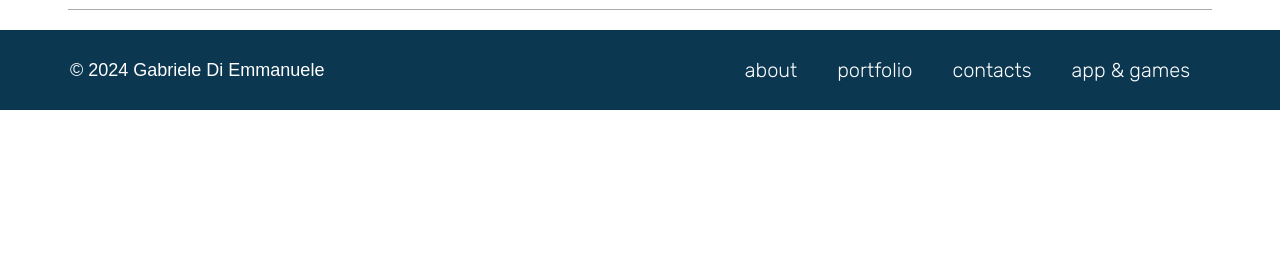
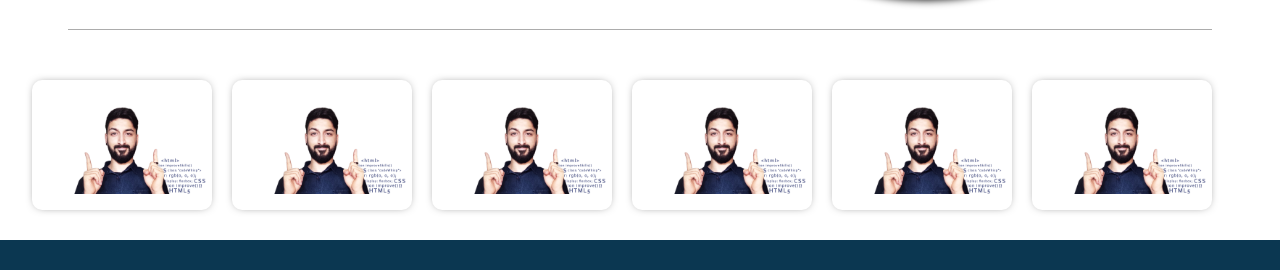
Before and after one commit to gabrielediemmanuele/gabrielediemmanuele.github.io, a Vue app: page /about in a window 1280 px wide. Shown: the part 568-838 px from the top of the page. Before the commit the page ends 800 px from the top, so only its background shows below. Built offline with nearby package versions, Linux system fonts and the light colour scheme.

Commit message:
feat: add images card to aboutpage

```diff
--- a/src/components/micro-component/footerBar.vue
+++ b/src/components/micro-component/footerBar.vue
@@ -39,7 +39,7 @@ export default {
       <div id="heading">&#169; 2024 Gabriele Di Emmanuele</div>
     </router-link>
     <ul>
-      <li v-for="link in navLinks" :key="link.id">
+      <li v-for="(link, index) in navLinks" :key="index">
         <router-link
           class="link-name"
           aria-current="page"
--- a/src/components/micro-component/navBar.vue
+++ b/src/components/micro-component/navBar.vue
@@ -54,7 +54,7 @@ export default {
       </button>
       <div class="collapse navbar-collapse" id="navbarNav">
         <ul class="navbar-nav">
-          <li class="nav-item" v-for="link in navLinks" :key="link.id">
+          <li class="nav-item" v-for="(link, index) in navLinks" :key="index">
             <router-link
               class="link-name"
               aria-current="page"
--- a/src/components/pages/AboutPage.vue
+++ b/src/components/pages/AboutPage.vue
@@ -16,9 +16,31 @@ export default {
            Oltre il codig, mi piace fare tanto altro! Scoprilo qui sotto!",
         introImagePath: "../../../public/images/aboutpage.png",
       },
+      aboutCardImages: [
+        {
+          imagePath: "../../../public/images/Jumbotron-Images.jpg",
+        },
+        {
+          imagePath: "../../../public/images/Jumbotron-Images.jpg",
+        },
+        {
+          imagePath: "../../../public/images/Jumbotron-Images.jpg",
+        },
+        {
+          imagePath: "../../../public/images/Jumbotron-Images.jpg",
+        },
+        {
+          imagePath: "../../../public/images/Jumbotron-Images.jpg",
+        },
+        {
+          imagePath: "../../../public/images/Jumbotron-Images.jpg",
+        },
+      ],
     };
   },
-
+  mounted() {
+    console.log(this.aboutCardImages);
+  },
   components: {
     introPage,
   },
@@ -26,6 +48,7 @@ export default {
 </script>
 
 <template>
+  <!-- Intro-Page-About -->
   <introPage
     :title="about.title"
     :subtitle="about.subtitle"
@@ -33,7 +56,49 @@ export default {
     :imgPath="about.introImagePath"
   >
   </introPage>
-  <div class="image-card"></div>
+  <!--Image Gallery-->
+  <section>
+    <div class="container-fluid">
+      <div class="row">
+        <div
+          class="col-lg-2 col-md-4 col-sm-2 image-card"
+          v-for="(image, index) in aboutCardImages"
+          :key="index"
+        >
+          <img :src="image.imagePath" alt="" />
+        </div>
+      </div>
+    </div>
+  </section>
 </template>
 
-<style lang="scss" scoped></style>
+<style lang="scss" scoped>
+.container-fluid {
+  margin: 20px 0px 20px 0px;
+  box-sizing: border-box;
+}
+.row {
+  display: flex;
+  align-items: center;
+  box-sizing: border-box;
+  padding: 0px 10px 0px 10px;
+  margin: 0 auto;
+}
+.image-card {
+  box-shadow: 0px 0px 10px -4px rgb(81, 81, 81);
+  border-radius: 10px;
+  margin: 10px;
+  padding: 3px;
+  width: 180px;
+  height: 130px;
+
+  display: flex;
+  align-items: center;
+  justify-content: center;
+
+  img {
+    width: 100%;
+    object-fit: cover;
+  }
+}
+</style>
```
